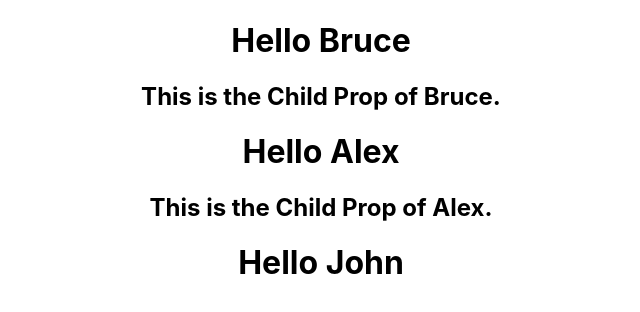
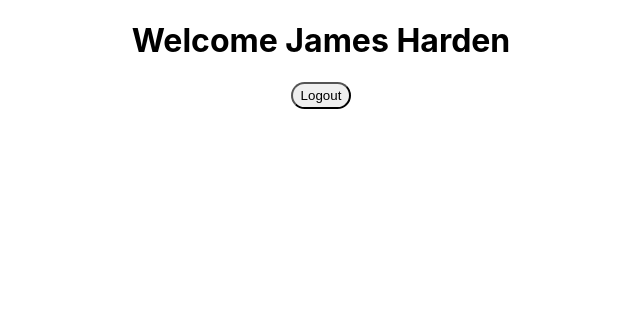
Before and after one commit to omeatai/src-react-typescript, a React (Create React App) app in the folder ce-react/: page / in a window 1280 px wide. Shown: the top 312 px of the page, without its empty margins (319-959 px from the left). Built offline with nearby package versions, Linux system fonts and the light colour scheme.

Commit message:
7. Class Component - React State
7. Class Component - React State

```diff
--- a/ce-react/src/App.js
+++ b/ce-react/src/App.js
@@ -1,16 +1,10 @@
 import "./App.css";
-import GreetClass from "./components/GreetClass";
+import Message from "./components/Message";
 
 function App() {
   return (
     <div className="App">
-      <GreetClass name="Bruce">
-        <h2>This is the Child Prop of Bruce.</h2>
-      </GreetClass>
-      <GreetClass name="Alex">
-        <h2>This is the Child Prop of Alex.</h2>
-      </GreetClass>
-      <GreetClass name="John" />
+      <Message name="James Harden" />
     </div>
   );
 }
--- /dev/null
+++ b/ce-react/src/components/Message.jsx
@@ -0,0 +1,41 @@
+import React, { Component } from "react";
+
+class Message extends Component {
+  constructor(props) {
+    super(props);
+    this.state = {
+      name: props.name,
+      message: "Welcome Visitor!",
+      isSubscribed: "false",
+    };
+  }
+
+  changeMessage() {
+    this.setState(
+      (prev) => {
+        return { ...prev, isSubscribed: !prev.isSubscribed };
+      },
+      () => {
+        console.log("isSubscribed: ", this.state.isSubscribed);
+      }
+    );
+  }
+
+  render() {
+    const { isSubscribed, message, name } = this.state;
+
+    return (
+      <div>
+        <h1>{isSubscribed ? `Welcome ${name}` : message}</h1>
+        <button
+          onClick={() => this.changeMessage()}
+          style={{ padding: "4px 8px", borderRadius: "50px" }}
+        >
+          {isSubscribed ? "Logout" : "Subscribe"}
+        </button>
+      </div>
+    );
+  }
+}
+
+export default Message;
```
